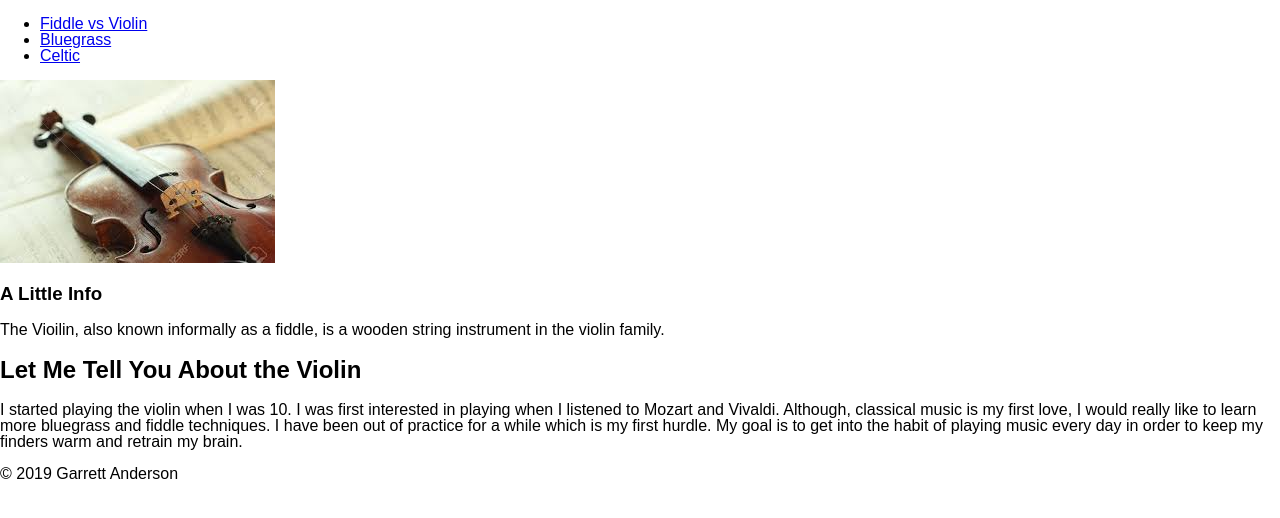
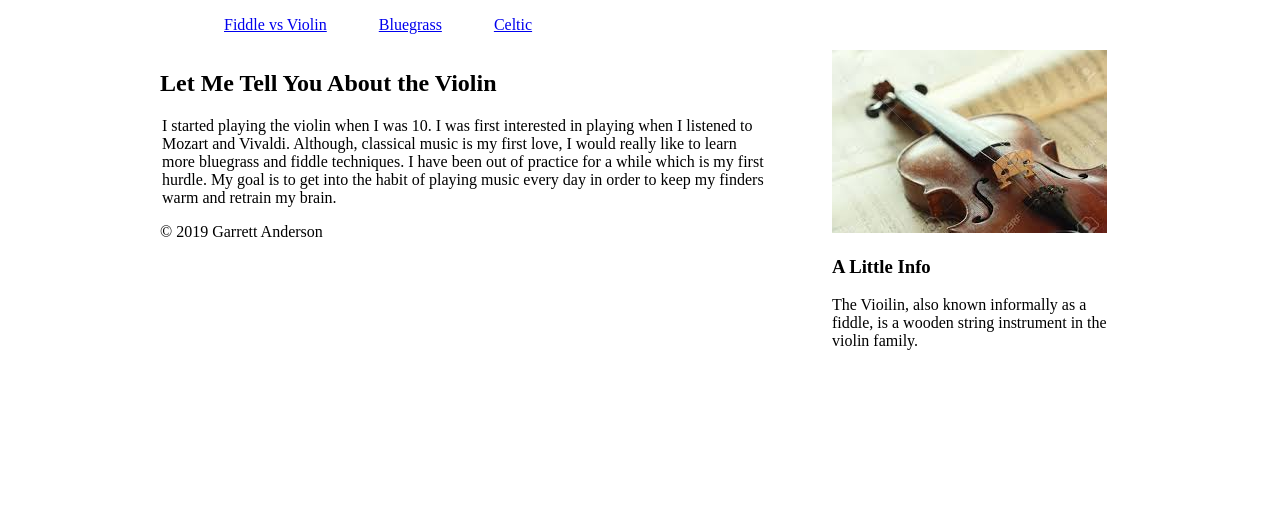
Before and after one commit to GarrettAnderson/my-hobbies, a website: page public/index.html in a window 1280 px wide. Drawn offline with Linux system fonts and the light colour scheme.

Commit message:
added some styles for the nav bar, main content, sidebar, and the footer

```diff
--- a/public/index.html
+++ b/public/index.html
@@ -33,7 +33,9 @@
       playing music every day in order to keep my finders warm and retrain my brain.
     </p>
   </section>
-  <footer class="footer">&copy; 2019 Garrett Anderson</footer>
+  <footer class="footer">
+    <p>&copy; 2019 Garrett Anderson</p>
+  </footer>
 </body>
 
 </html>
--- a/public/screen.css
+++ b/public/screen.css
@@ -1,4 +1,4 @@
-:root {
+/*:root {
   font: 16px / 1 sans-serif;
 }
 
@@ -10,3 +10,45 @@ body {
   margin: 0;
   min-height: 100%;
 }
+*/
+
+html {
+  height: 100%;
+}
+
+body {
+width: 960px;
+margin: 0 auto;
+min-height: 100%;
+}
+
+.navBar {
+  list-style: none;
+  width: 100%;
+  align-content: center;
+  height: 10%;
+}
+
+.navBarList li{
+display: inline;
+padding: 1.5em;
+}
+
+.mainContent {
+  width: 70%;
+  height: 80%;
+}
+
+.sidebar {
+  width: 30%;
+  float: right;
+}
+
+.footer {
+  height: 10%;
+}
+
+.mainContent p {
+  width: 90%;
+  margin: 2px 2px;
+}
```
